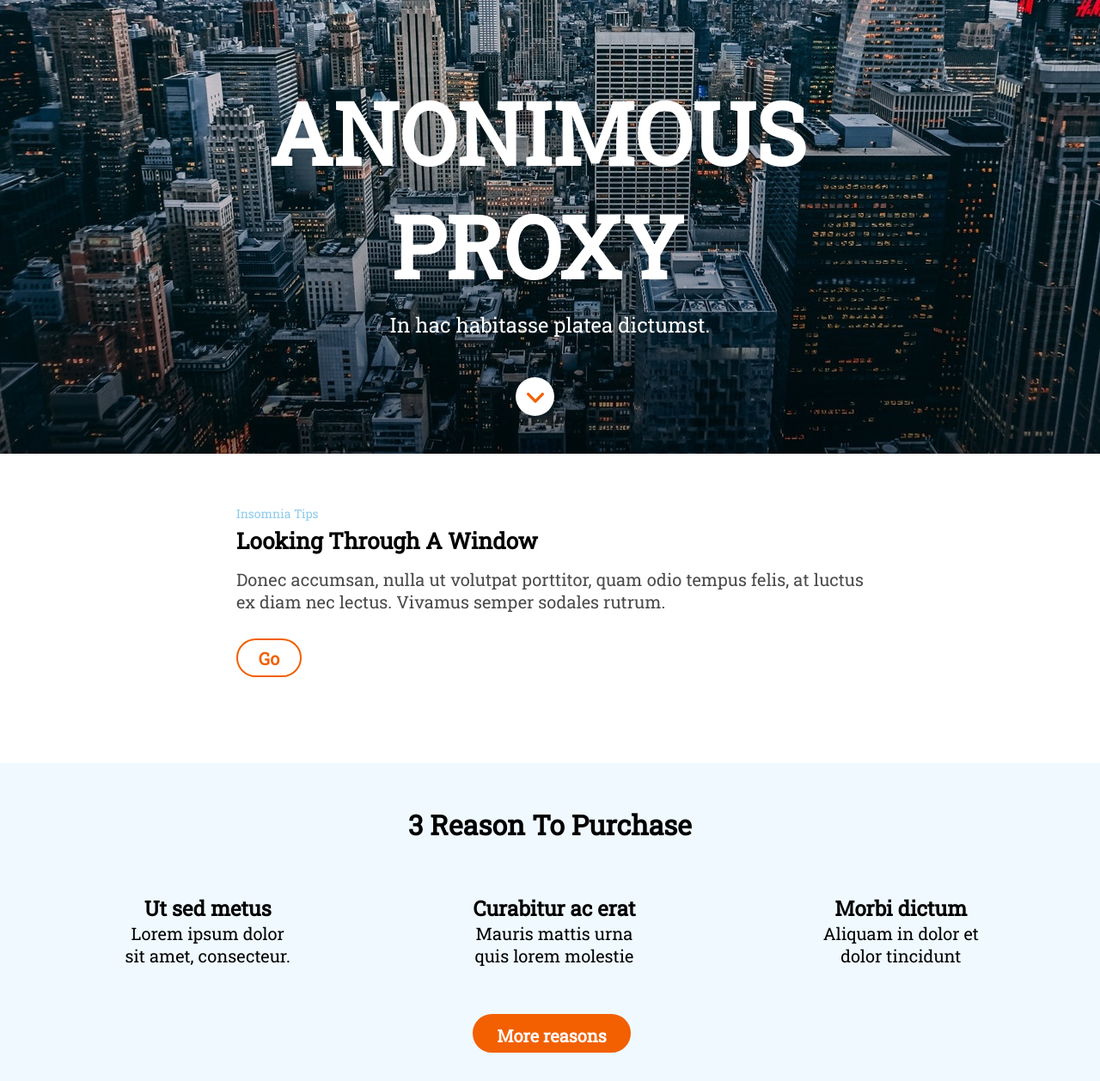
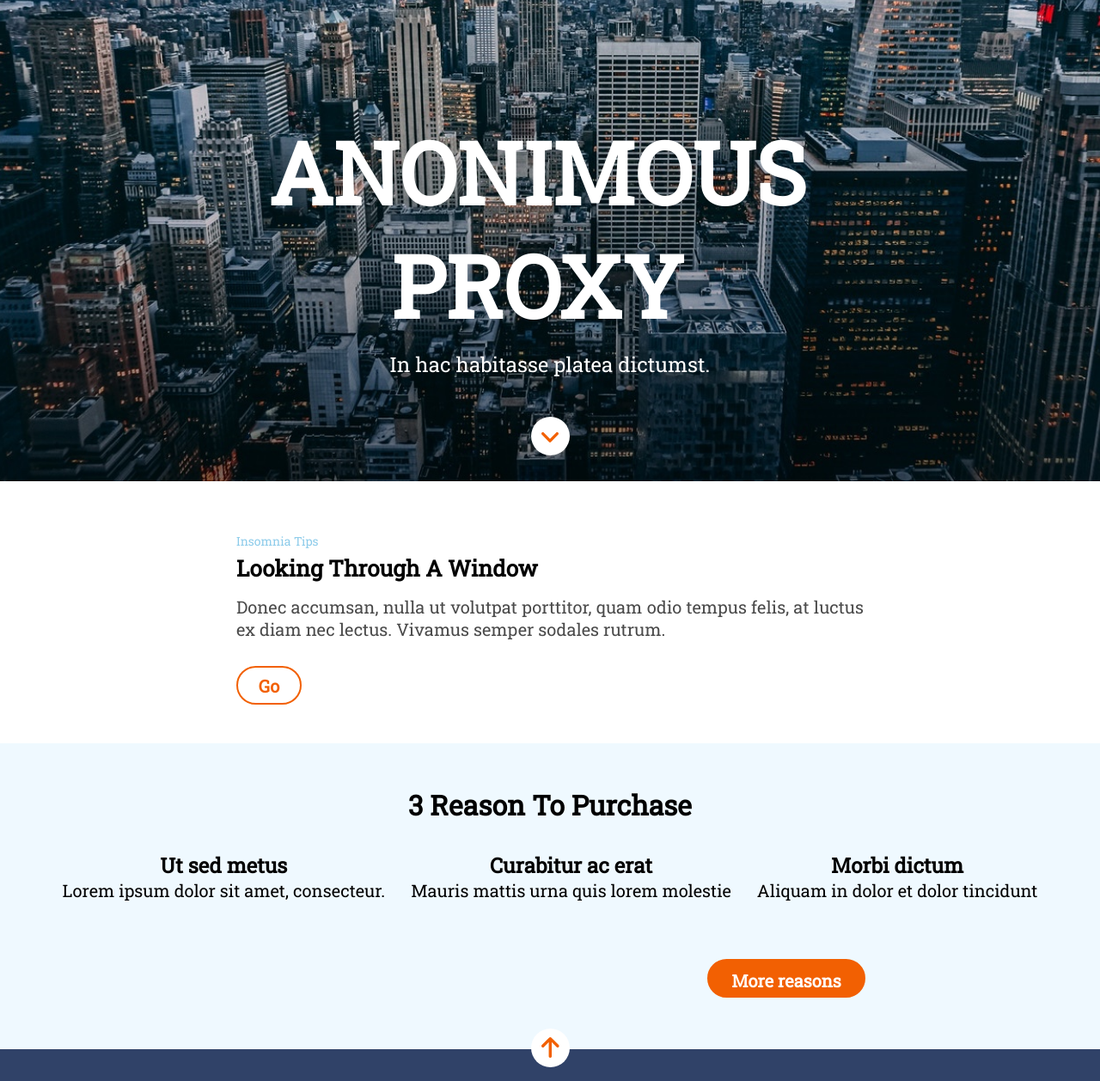
Before and after one commit to Saralopezlovon/evaluacion-final-modulo-1-Saralopezlovon, a website: page docs/index.html in a window 1280 px wide. Shown: the part 240-1498 px from the top of the page at 86% size. Drawn offline with nearby package versions, Linux system fonts and the light colour scheme; files that its build step writes are made by us from their sources.

Commit message:
Add complete pag web responsive

```diff
--- a/_src/assets/scss/layouts/_article.scss
+++ b/_src/assets/scss/layouts/_article.scss
@@ -3,9 +3,7 @@
   padding-left: 15.04px;
   padding-right: 15.04px;
   width: 100%;
-  height: 376px;
   @media all and (min-width: 768px) {
-    height: 330px;
     padding-left: 40px;
     padding-right: 40px;
   }
--- a/_src/assets/scss/layouts/_footer.scss
+++ b/_src/assets/scss/layouts/_footer.scss
@@ -19,14 +19,8 @@
   text-align: center;
   padding-top: 10px;
   position: relative;
-  left: 131px;
   bottom: 24px;
-  @media all and (min-width: 768px) {
-    margin-left: 218px;
-  }
-  @media all and (min-width: 1280px) {
-    margin-left: 470px;
-  }
+  margin: 0 auto;
 }
 
 /*STRUCTURE CONTAINER DIV */
--- a/_src/assets/scss/layouts/_header.scss
+++ b/_src/assets/scss/layouts/_header.scss
@@ -21,25 +21,15 @@
 
 .header__hero {
   background-image: url(../images/cover.jpg);
-  width: 320px;
-  height: 568px;
+  height: 100vh;
   background-position: center;
   background-repeat: no-repeat;
   background-size: cover;
   display: flex;
   flex-direction: column;
   align-items: center;
-  justify-content: center;
+  justify-content: flex-end;
   text-align: center;
-  /*position:relative*/
-  @media all and (min-width: 768px) {
-    width: 768px;
-    height: 768px;
-  }
-  @media all and (min-width: 1280px) {
-    width: 1280px;
-    height: 768px;
-  }
 }
 
 .header__hero-inner {
@@ -54,7 +44,6 @@
   font-size: 42px;
   font-family: "Roboto Slab", serif;
   text-transform: uppercase;
-  padding-top: 284px;
   padding-bottom: 10.22px;
   @media all and (min-width: 768px) {
     font-size: 80px;
@@ -84,13 +73,8 @@
   border-radius: 50%;
   background: white;
   text-align: center;
-  margin-left: 137.5px;
-  @media all and (min-width: 768px) {
-    margin-left: 350px;
-  }
-  @media all and (min-width: 1280px) {
-    margin-left: 600px;
-  }
+  margin: 0 auto;
+  margin-bottom: 30px;
 }
 
 .scroll-down-icon {
--- a/_src/assets/scss/layouts/_section.scss
+++ b/_src/assets/scss/layouts/_section.scss
@@ -4,12 +4,8 @@
   background-color: #eff9ff;
   display: flex;
   flex-direction: column;
-  align-content: center;
+  align-items: center;
   text-align: center;
-  height: 624px;
-  @media all and (min-width: 768px) {
-    height: 397px;
-  }
 }
 
 /*TITTLE SECTION*/
@@ -19,8 +15,6 @@
   font-family: "Roboto Slab", serif;
   text-transform: capitalize;
   margin-top: 30px;
-  margin-left: 29.33px;
-  margin-right: 29.33px;
   margin-bottom: 30px;
   @media all and (min-width: 768px) {
     margin-top: 50px;
@@ -34,7 +28,6 @@
 
 /*3 REASON SECTION*/
 .section-container {
-  height: 400px;
   display: flex;
   flex-direction: column;
   justify-content: space-around;
@@ -44,16 +37,11 @@
     flex-direction: row;
     justify-content: space-around;
     text-align: center;
-    padding-right: 50px;
-    margin-top: 50px;
-    margin-right: 20px;
   }
 }
 
 .section-container__reason {
-  width: 180px;
-  height: 63px;
-  margin-left: 60px;
+  padding: 22.5px 15px;
 }
 
 .reason__title {
@@ -62,7 +50,6 @@
   font-weight: bold;
   @media all and (min-width: 768px) {
     font-size: 24px;
-    width: 200px;
   }
 }
 
@@ -71,7 +58,6 @@
   font-size: 18px;
   @media all and (min-width: 768px) {
     font-size: 20px;
-    width: 200px;
   }
 }
 
@@ -90,12 +76,10 @@
   font-weight: bold;
   background: #f26002;
 
-  margin-left: 60px;
   margin-top: 44.93px;
   margin-bottom: 59.9px;
   transition: color ease 0.5s, background ease 0.5s;
   @media all and (min-width: 768px) {
-    margin-left: 290px;
     padding-bottom: 10px;
   }
   @media all and (min-width: 1280px) {
```
